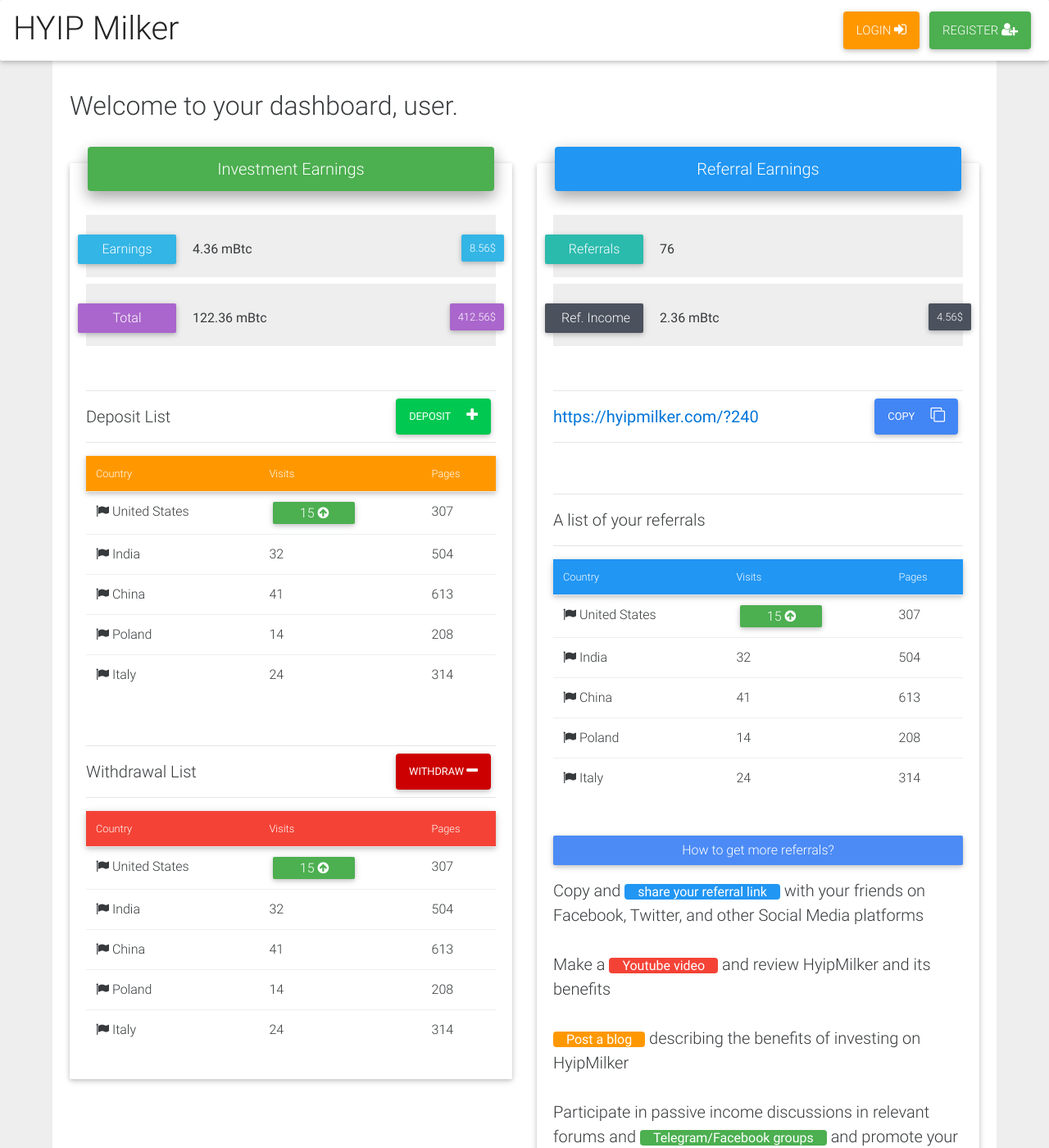
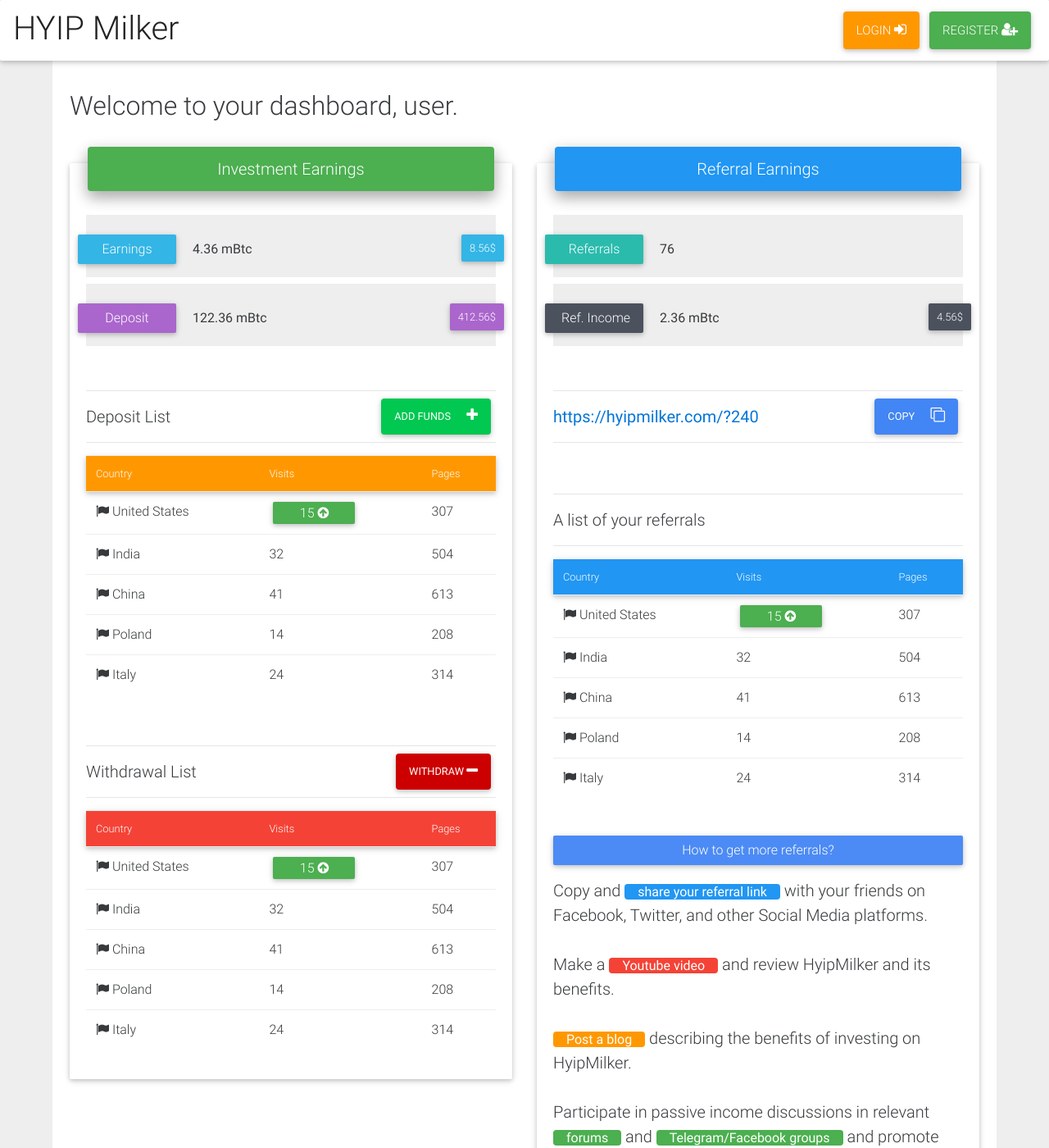
Before and after one commit to hm-gthb/hm-gthb.github.io, a Jekyll site: the page built from dashboard.html, in a window 1280 px wide and 1400 px high. Shown: the whole window at 82% size. Built offline with Jekyll 4.4.1, drawn with Linux system fonts in a browser that asks for light colours; nearby versions of some CDN libraries; some of the changed text lies outside the part shown.

Commit message:
Update dashboard.html

```diff
--- a/dashboard.html
+++ b/dashboard.html
@@ -23,12 +23,12 @@
               <div class="card-block lead">
 
                 <h4 class="pb-1 small" style = "background-color:#eee"><span class="tag huge-tag info-color mt-2 mr-1" style="margin-left:-10px">Earnings</span>   4.36 mBtc <span class="tag dollar-tag info-color mt-2">8.56$</span></h4>
-                <h4 class="pb-1 small" style = " background-color:#eee"><span class="tag huge-tag secondary-color mt-2 mr-1" style="margin-left:-10px">Total</span>   122.36 mBtc <span class="tag dollar-tag secondary-color mt-2">412.56$</span></h4>
+                <h4 class="pb-1 small" style = " background-color:#eee"><span class="tag huge-tag secondary-color mt-2 mr-1" style="margin-left:-10px">Deposit</span>   122.36 mBtc <span class="tag dollar-tag secondary-color mt-2">412.56$</span></h4>
 
                 <br>
                 <hr />
                 Deposit List
-                <button class = "btn btn-success pull-right px-1" style = "margin-top: -7px;">Deposit <i class = "fa fa-plus pl-1"></i></button>
+                <button class = "btn btn-success pull-right px-1" style = "margin-top: -7px;">Add Funds <i class = "fa fa-plus pl-1"></i></button>
                 <hr />
 
                 <table class="table small">
@@ -182,16 +182,18 @@
                 <h3 class="tag big-tag" style="width:100%">How to get more referrals?</h3>
                 <br>
 
-                Copy and <b class = "rounded blue px-1 text-white small">share your referral link</b> with your friends on Facebook, Twitter, and other Social Media platforms
+                Copy and <b class = "rounded blue px-1 text-white small">share your referral link</b> with your friends on
+                Facebook, Twitter, and other Social Media platforms.
                 <br>
                 <br>
-                Make a <b class = "rounded red px-1 text-white small">Youtube video</b> and review HyipMilker and its benefits
+                Make a <b class = "rounded red px-1 text-white small">Youtube video</b> and review HyipMilker and its benefits.
                 <br>
                 <br>
-                <b class = "rounded orange px-1 text-white small">Post a blog</b> describing the benefits of investing on HyipMilker
+                <b class = "rounded orange px-1 text-white small">Post a blog</b> describing the benefits of investing on HyipMilker.
                 <br>
                 <br>
-                Participate in passive income discussions in relevant forums and <b class = "rounded green px-1 text-white small">Telegram/Facebook groups</b> and promote your referral link
+                Participate in passive income discussions in relevant <b class = "rounded green px-1 text-white small">forums</b>
+                and <b class = "rounded green px-1 text-white small">Telegram/Facebook groups</b> and promote your referral link.
 
 
             </div>
```
